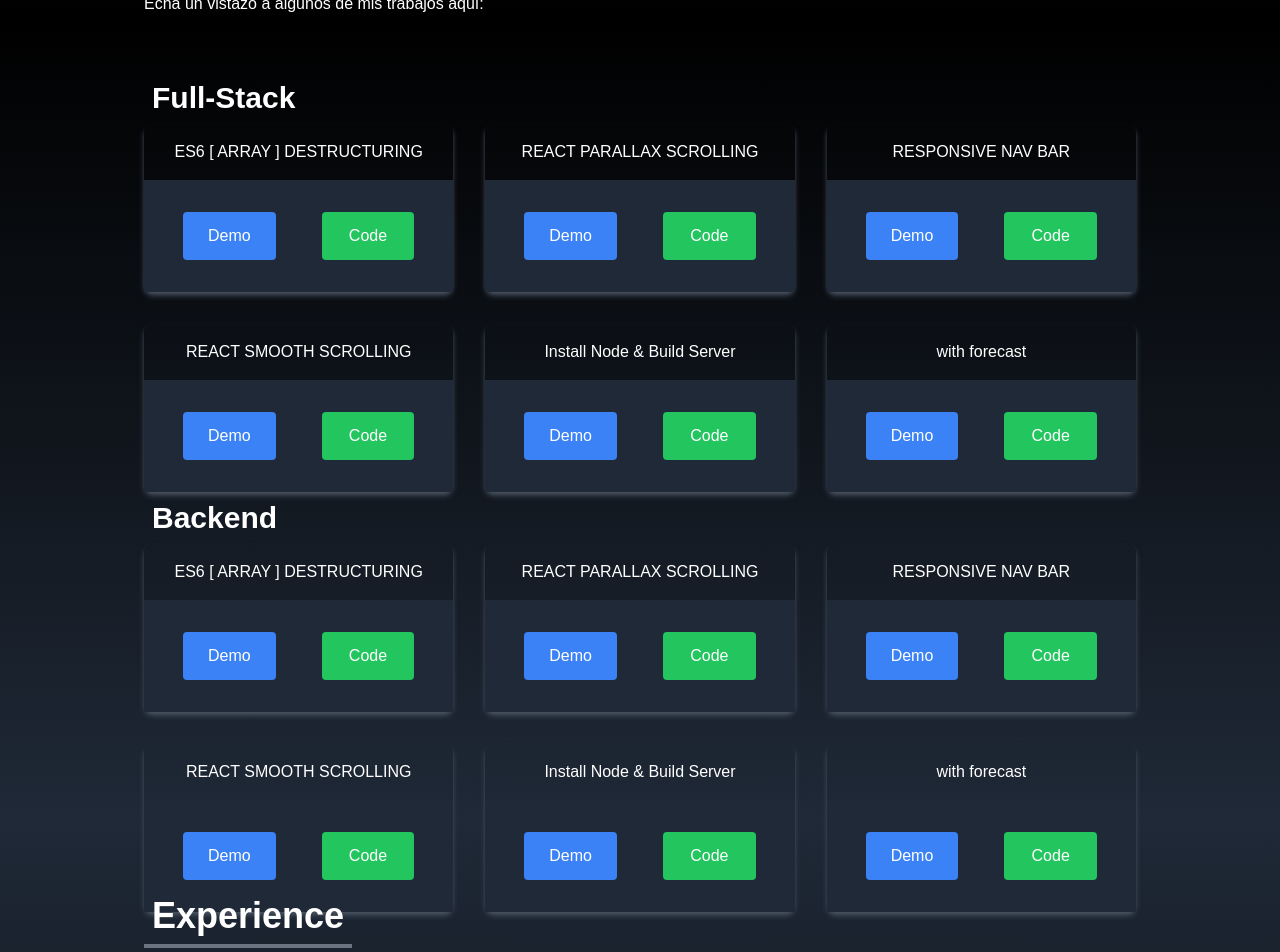
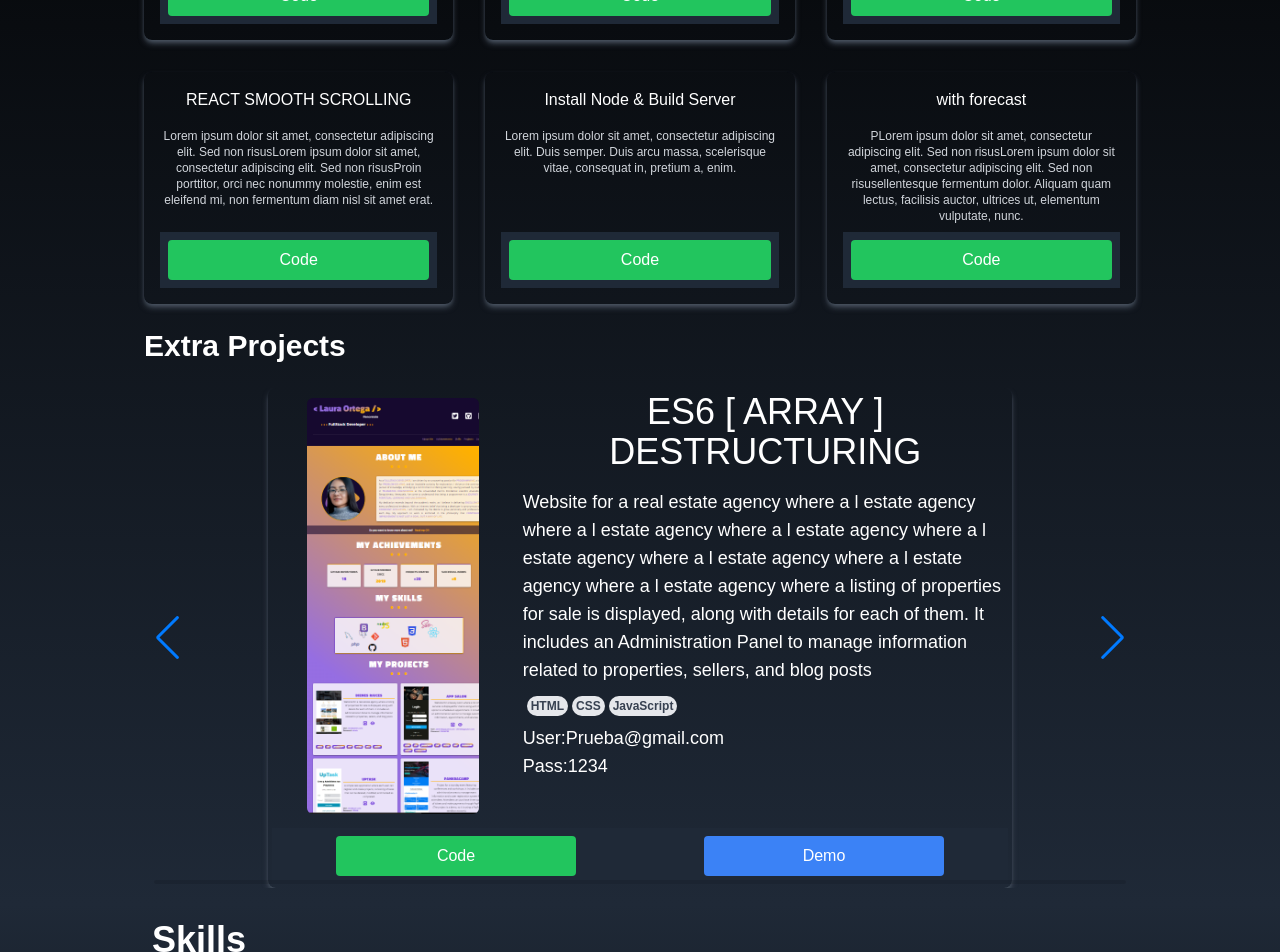
Before and after one commit to juan436/Portafolio, a React (Create React App) app in the folder frontend/: page / in a window 1280 px wide. Shown: the part 1580-2532 px from the top of the page. Built offline with nearby package versions, Linux system fonts and the light colour scheme.

Commit message:
update about,contact,portfolio,home and skills

```diff
--- a/frontend/package.json
+++ b/frontend/package.json
@@ -11,6 +11,7 @@
     "react-icons": "^4.12.0",
     "react-scripts": "5.0.1",
     "react-scroll": "^1.9.0",
+    "swiper": "^11.0.5",
     "web-vitals": "^2.1.4"
   },
   "scripts": {
--- a/frontend/src/App.js
+++ b/frontend/src/App.js
@@ -3,7 +3,7 @@ import NavBar from "./components/NavBar";
 import Home from "./components/Home";
 import SocialLinks from "./components/SocialLinks";
 import Portfolio from "./components/Portfolio";
-import Experience from "./components/Experience";
+import Skills from "./components/Skills";
 import Contact from "./components/Contact";
 import About from "./components/About";
 
@@ -15,7 +15,7 @@ function App() {
        <SocialLinks/>
        <About/>
        <Portfolio/>
-       <Experience/>
+       <Skills/>
        <Contact/>
     </div>
   );
--- a/frontend/src/components/About.jsx
+++ b/frontend/src/components/About.jsx
@@ -4,7 +4,7 @@ const About = () => {
   return (
     <div
       name="about"
-      className="w-full h-screen bg-gradient-to-b from-gray-800 to-black text-white"
+      className="w-full bg-gradient-to-b from-gray-800 to-black text-white"
     >
       <div className="max-w-screen-lg p-4 mx-auto flex flex-col justify-center w-full h-full">
         <div className="pb-1">
@@ -24,7 +24,7 @@ const About = () => {
 
         <br />
 
-        <p className="text-xl">
+        <p className="text-xl mb-10">
           Lorem, ipsum dolor sit amet consectetur adipisicing elit. Laborum
           pariatur, vel similique sint, nobis aspernatur ut praesentium
           explicabo ipsam aliquid quasi laboriosam et culpa possimus repudiandae
--- a/frontend/src/components/Contact.jsx
+++ b/frontend/src/components/Contact.jsx
@@ -4,7 +4,7 @@ const Contact = () => {
   return (
     <div
       name="contact"
-      className="w-full h-screen bg-gradient-to-b from-black to-gray-800 p-4 text-white"
+      className="w-full bg-gradient-to-b from-black to-gray-800 p-4 text-white"
     >
       <div className="flex flex-col p-4 justify-center max-w-screen-lg mx-auto h-full">
         <div className="pb-8">
--- a/frontend/src/components/Home.jsx
+++ b/frontend/src/components/Home.jsx
@@ -35,7 +35,7 @@ const Home = () => {
                     <img
                     src={PerfilImage}
                     alt="profile"
-                    className="rounded-2xl mx-auto w-2/3 md:w-full"
+                    className="rounded-2xl mx-auto w-2/3 md:w-full object-cover h-full"
                     />
                 </div>
             </div>
--- a/frontend/src/components/NavBar.jsx
+++ b/frontend/src/components/NavBar.jsx
@@ -27,9 +27,9 @@ const NavBar = () => {
     ];
 
     return (
-      <div className="flex justify-between items-center w-full h-20 px-4 text-white bg-black fixed">
+      <div className="flex justify-between items-center w-full h-20 px-4 text-white bg-black fixed z-50">
         <div>
-            <a href=""><img src={logo} alt="Logo" width="50" /></a>
+            <a href="#home"><img src={logo} alt="Logo" width="50" /></a>
         </div>
 
         <ul className="hidden md:flex">
--- a/frontend/src/components/Portfolio.jsx
+++ b/frontend/src/components/Portfolio.jsx
@@ -1,4 +1,7 @@
 import React from "react";
+import { Swiper, SwiperSlide } from 'swiper/react';
+import '../../node_modules/swiper/swiper-bundle.min.css';
+import PerfilImage from "../assets/portfolio/a.png";
 
 const Portfolio = () => {
     const portfolios = [
@@ -7,78 +10,133 @@ const Portfolio = () => {
             title: 'ES6 [ ARRAY ] DESTRUCTURING',
             demoLink: '#',
             codeLink: '#',
+            description: 'Lorem ipsum dolor sit amet, consectetur adipiscing elit. Sed non risusLorem ipsum dolor sit amet, consectetur adipiscing elit. Sed non risusLorem ipsum dolor sit amet, consectetur adipiscing elit. Sed non risus.'
         },
         {
             id: 2,
             title: 'REACT PARALLAX SCROLLING',
             demoLink: '#',
             codeLink: '#',
+            description: 'Lorem ipsum dolor sit amet, consectetur adipiscing elit. Sed non risusLorem ipsum dolor sit amet, consectetur adipiscing elit. Sed non risusSuspendisse lectus tortor, dignissim sit amet, adipiscing nec, ultricies sed, dolor.'
         },
         {
             id: 3,
             title: 'RESPONSIVE NAV BAR',
             demoLink: '#',
             codeLink: '#',
+            description: 'Lorem ipsum dolor sit amet, consectetur adipiscing elit. Sed non risusLorem ipsum dolor sit amet, consectetur adipiscing elit. Sed non risusCras elementum ultrices diam. Maecenas ligula massa, varius a, semper congue, euismod non, mi.'
         },
         {
             id: 4,
             title: 'REACT SMOOTH SCROLLING',
             demoLink: '#',
             codeLink: '#',
+            description: 'Lorem ipsum dolor sit amet, consectetur adipiscing elit. Sed non risusLorem ipsum dolor sit amet, consectetur adipiscing elit. Sed non risusProin porttitor, orci nec nonummy molestie, enim est eleifend mi, non fermentum diam nisl sit amet erat.'
         },
         {
             id: 5,
             title: 'Install Node & Build Server',
             demoLink: '#',
             codeLink: '#',
+            description: 'Lorem ipsum dolor sit amet, consectetur adipiscing elit.  Duis semper. Duis arcu massa, scelerisque vitae, consequat in, pretium a, enim.'
         },
         {
             id: 6,
             title: 'with forecast',
             demoLink: '#',
             codeLink: '#',
+            description: 'PLorem ipsum dolor sit amet, consectetur adipiscing elit. Sed non risusLorem ipsum dolor sit amet, consectetur adipiscing elit. Sed non risusellentesque fermentum dolor. Aliquam quam lectus, facilisis auctor, ultrices ut, elementum vulputate, nunc.'
         },
     ];
 
-    const renderPortfolios = (title) => (
-        <div>
-            <p className="text-3xl font-bold p-2 ">
-                {title}
-            </p>
-            <div className="grid sm:grid-cols-2 md:grid-cols-3 gap-8 px-12 sm:px-0">
-                {portfolios.map(({ id, title, demoLink, codeLink }) => (
-                    <div key={id} className="shadow-md shadow-gray-600 rounded-lg">
-                        <h3 className="text-white text-center py-4">{title}</h3>
-                        <div className="flex flex-col sm:flex-row items-center justify-around bg-gray-800 p-4">
-                            <a href={demoLink} className="w-full sm:w-1/3 px-6 py-3 m-4 bg-blue-500 text-white rounded hover:bg-blue-700 duration-200 text-center">
-                                Demo
-                            </a>
-                            <a href={codeLink} className="w-full sm:w-1/3 px-6 py-3 m-4 bg-green-500 text-white rounded hover:bg-green-700 duration-200 text-center">
-                                Code
-                            </a>
-                        </div>
-                    </div>
-                ))}
-            </div>
-        </div>
-    );
+
 
     return (
         <div
             name="portfolio"
-            className="bg-gradient-to-b from-black to-gray-800 w-full text-white md:h-screen"
+            className="bg-gradient-to-b from-black to-gray-800 w-full text-white "
         >
             <div className="max-w-screen-lg p-4 mx-auto flex flex-col justify-center w-full h-full">
                 <div className="pb-8">
                     <p className="text-4xl font-bold inline border-b-4 border-gray-500">
-                        Portfolio
+                        My Projects
                     </p>
                     <p className="py-6">Echa un vistazo a algunos de mis trabajos aquí:</p>
                 </div>
-                {renderPortfolios("Full-Stack")}
-                {renderPortfolios("Backend")}
+                <div>
+                    <div className="grid sm:grid-cols-2 md:grid-cols-3 gap-8 px-12 sm:px-0">
+                        {portfolios.map(({ id, title, codeLink, description }) => (
+                            <div key={id} className="shadow-md shadow-gray-600 rounded-lg p-4 flex flex-col justify-between">
+                                <div>
+                                    <h3 className="text-white text-center mb-4">{title}</h3>
+                                    <p className="text-xs text-gray-300 text-center mb-2">{description}</p>
+                                </div>
+                                <div className="flex items-center justify-around bg-gray-800 p-2 mt-auto">
+                                    <a href={codeLink} className="w-full px-4 py-2 bg-green-500 text-white rounded hover:bg-green700 duration200 text-center">
+                                        Code
+                                    </a>
+                                </div>
+                            </div>
+                        ))}
+                    </div>
+
+                    <div>
+                        <p className="text-3xl font-bold py-6">Extra Projects</p>
+
+                        <Swiper
+                            spaceBetween={50}
+                            slidesPerView={1}
+                            navigation
+                            pagination={{ clickable: true }}
+                            scrollbar={{ draggable: true }}
+                            onSwiper={(swiper) => console.log(swiper)}
+                            onSlideChange={() => console.log('slide change')}
+                        >
+                            {portfolios.map(({ id, title, codeLink, description }) => (
+                                <SwiperSlide >
+
+                                    <div class="grid grid-cols-customsm sm:grid-cols-custom gap-2 items-start w-full sm:w-3/4 h-full p-1 rounded-lg mx-auto shadow-md shadow-gray-600">
+                                        <div class="h-full p-1 rounded-lg mb-2 flex justify-center">
+                                            <img src={PerfilImage} alt="Descripción de la imagen" className="w-full sm:w-3/4 h-full rounded-lg border-2 border-transparent transition-colors duration-300 object-cover" />
+                                        </div>
+                                        <div className="flex flex-col justify-between h-full">
+                                            <div>
+                                                <h2 className="text-0.8xl sm:text-2xl md:text-3xl lg:text-4xl text-white mb-4 text-center">ES6 [ ARRAY ] DESTRUCTURING</h2>
+                                                <p className="text-xs sm:text-sm md:text-base lg:text-lg text-white mb-2">Website for a real estate agency where a l estate agency where a l estate agency where a l estate agency where a l estate agency where a l estate agency where a l estate agency where a l estate agency where a listing of properties for sale is displayed, along with details for each of them. It includes an Administration Panel to manage information related to properties, sellers, and blog posts</p>
+                                                <div className="flex flex-wrap p-2 sm:p-1">
+                                                    <span className="inline-block bg-gray-200 rounded-full px-1 py-0.5 text-xs font-semibold text-gray-700 mr-1 mb-1">HTML</span>
+                                                    <span className="inline-block bg-gray-200 rounded-full px-1 py-0.5 text-xs font-semibold text-gray-700 mr-1 mb-1">CSS</span>
+                                                    <span className="inline-block bg-gray-200 rounded-full px-1 py-0.5 text-xs font-semibold text-gray-700 mr-1 mb-1">JavaScript</span>
+                                                </div>
+                                            </div>
+
+                                            <div className="col-span-full flex flex-col items-start p-0.1 mb-5 lg:mb-10">
+                                                <p className="text-xs sm:text-sm md:text-base lg:text-lg text-white">User:Prueba@gmail.com</p>
+                                                <p className="text-xs sm:text-sm md:text-base lg:text-lg text-white">Pass:1234</p>
+                                            </div>
+                                        </div>
+
+                                        <div className="col-span-full flex items-center justify-around bg-gray-800 p-2 mt-auto space-x-4">
+                                            <a href={codeLink} className="w-full sm:w-2/6 px-4 py-2 bg-green-500 text-white rounded hover:bg-green700 duration200 text-center">
+                                                Code
+                                            </a>
+
+                                            <a href={codeLink} className="w-full sm:w-2/6 px-4 py-2 bg-blue-500 text-white rounded hover:bg-green700 duration200 text-center">
+                                                Demo
+                                            </a>
+                                        </div>
+                                    </div>
+
+
+                                </SwiperSlide>
+                            ))}
+                        </Swiper>
+                    </div>
+
+                </div>
             </div>
         </div>
+
     );
 }
 
--- a/frontend/src/components/Experience.jsx
+++ b/frontend/src/components/Skills.jsx
@@ -65,12 +65,12 @@ const Experience = () => {
       return (
         <div
           name="experience"
-          className="bg-gradient-to-b from-gray-800 to-black w-full h-screen "
+          className="bg-gradient-to-b from-gray-800 to-black w-full"
         >
           <div className="max-w-screen-lg mx-auto p-4 flex flex-col justify-center w-full h-full text-white">
             <div>
               <p className="text-4xl font-bold border-b-4 border-gray-500 p-2  inline">
-                Experience
+              Skills
               </p>
               <p className="py-6">These are the technologies I've worked with</p>
             </div>
```
Also changed, not shown: frontend/tailwind.config.js (+9 -1 lines), frontend/src/assets/portfolio/a.png (added), 1 other file (tests, documents, lock files or other folders).
